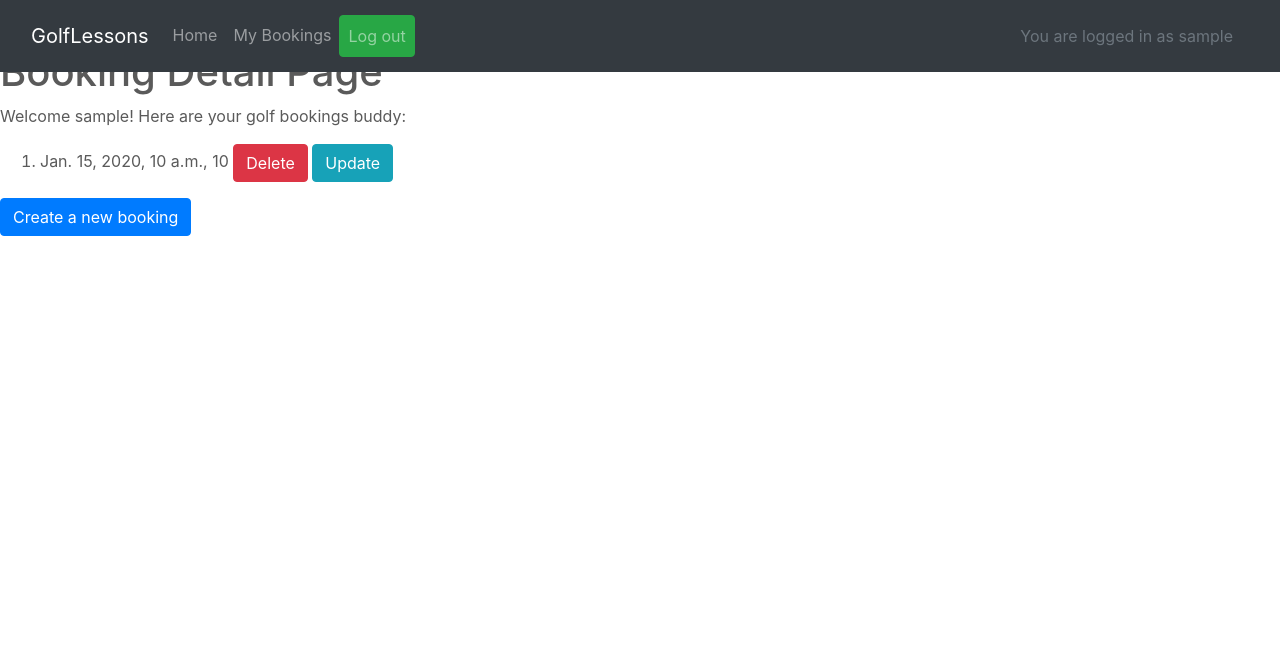
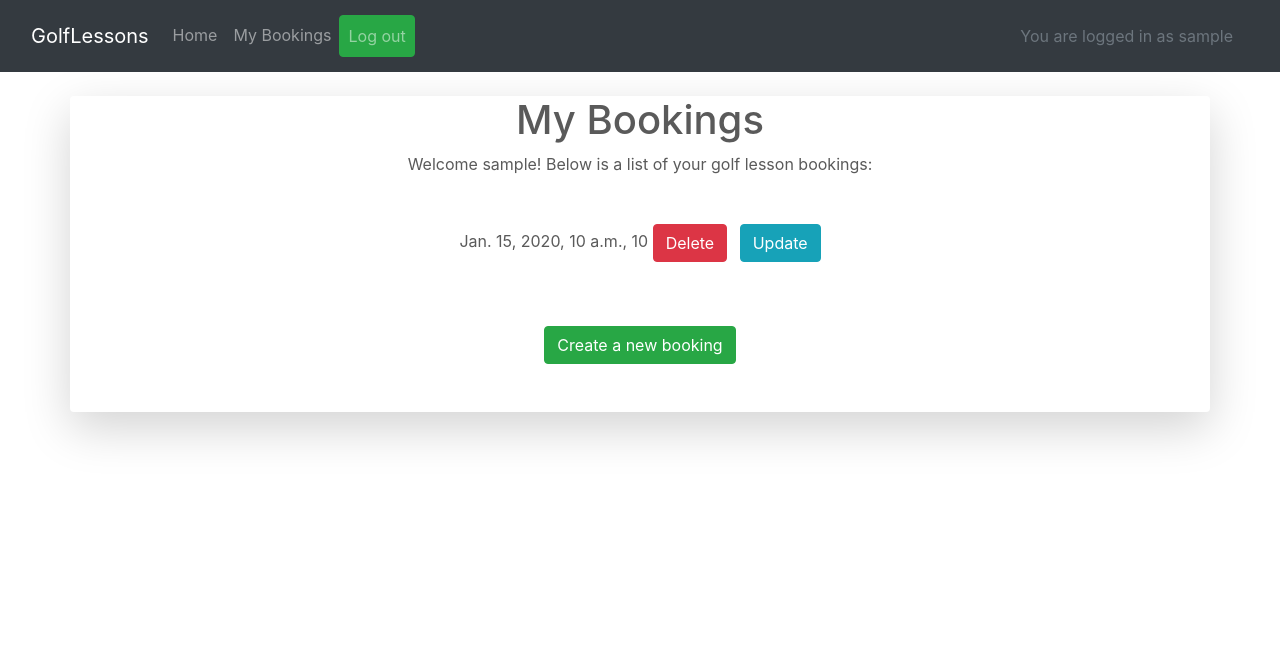
Before and after one commit to KevinFlanagan7/PP4-booking-system, a Django app: page /bookings/ in a window 1280 px wide. Shown: the top 652 px of the page. Run offline with Django 4.2, Linux system fonts and the light colour scheme; a user stored in the database is signed in; tables that the repository leaves empty hold one stand-in row (values such as "Sample post"); some libraries are stand-ins or nearby versions.

Commit message:
Add style to booking and log in pages.

```diff
--- a/bookings/templates/bookings/booking_detail.html
+++ b/bookings/templates/bookings/booking_detail.html
@@ -1,26 +1,29 @@
 {% extends "base.html" %}
+
 {% load static %}
+
 {% load crispy_forms_tags %}
 
 {% block content %}
 
-<body>
-    <h1>Booking Detail Page</h1>
-    <p>Welcome {{ user.username }}! Here are your golf bookings buddy:</p>
-    <ol>
+<div class="container mt-5 text-center shadow-lg rounded">
+    <h1>My Bookings</h1>
+    <p class="mb-5">Welcome {{ user.username }}! Below is a list of your golf lesson bookings:</p>
+    <ul class="list-unstyled">
         {% for booking in object_list %}
-        <li>
+        <li class="mb-3">
             {{ booking.date }}, {{ booking.time }}, {{ booking.duration }}
-            <a href="{% url 'delete_booking' booking.id %}" class="btn btn-danger">Delete</a>
+            <a href="{% url 'delete_booking' booking.id %}" class="btn btn-danger mr-2">Delete</a>
             <a href="{% url 'update_booking' booking.id %}" class="btn btn-info">Update</a>
         </li>
         {% empty %}
         <li>No bookings available.</li>
         {% endfor %}
-    </ol>
+    </ul>
 
-    <a href="{% url 'create_booking' %}" class="btn btn-primary">Create a new booking</a>
+    <a href="{% url 'create_booking' %}" class="btn btn-success mt-5 mb-5">Create a new booking</a>
 
-</body>
+
+</div>
 
 {%endblock%}
--- a/templates/account/login.html
+++ b/templates/account/login.html
@@ -3,7 +3,6 @@
 {% load crispy_forms_tags %}
 
 {% load i18n %}
-{% load account socialaccount %}
 
 {% block head_title %}{% trans "Sign In" %}{% endblock %}
 
```
Also changed, not shown: bookings/templates/bookings/booking_form.html (+8 -4 lines), bookings/templates/bookings/update_booking.html (+8 -4 lines).
